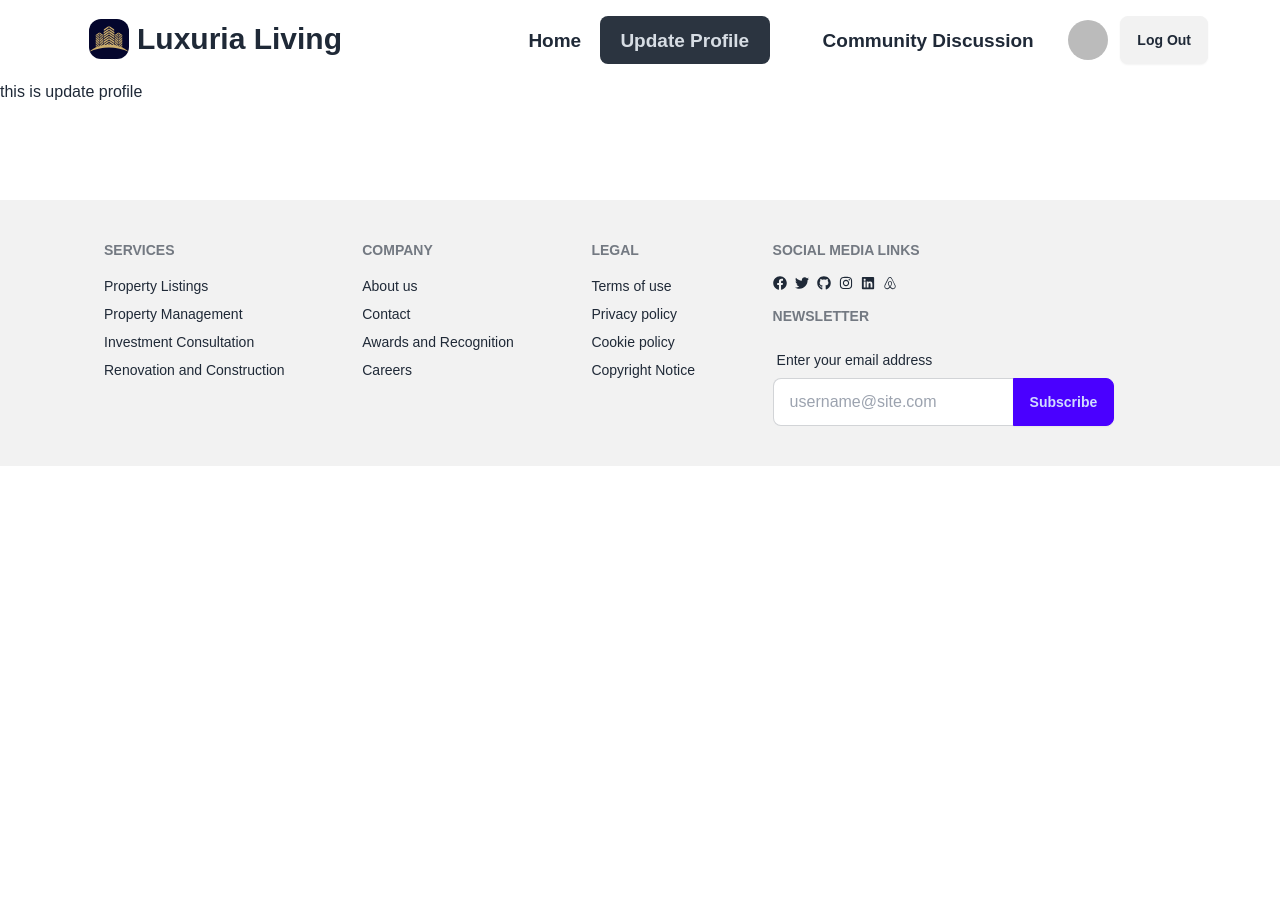
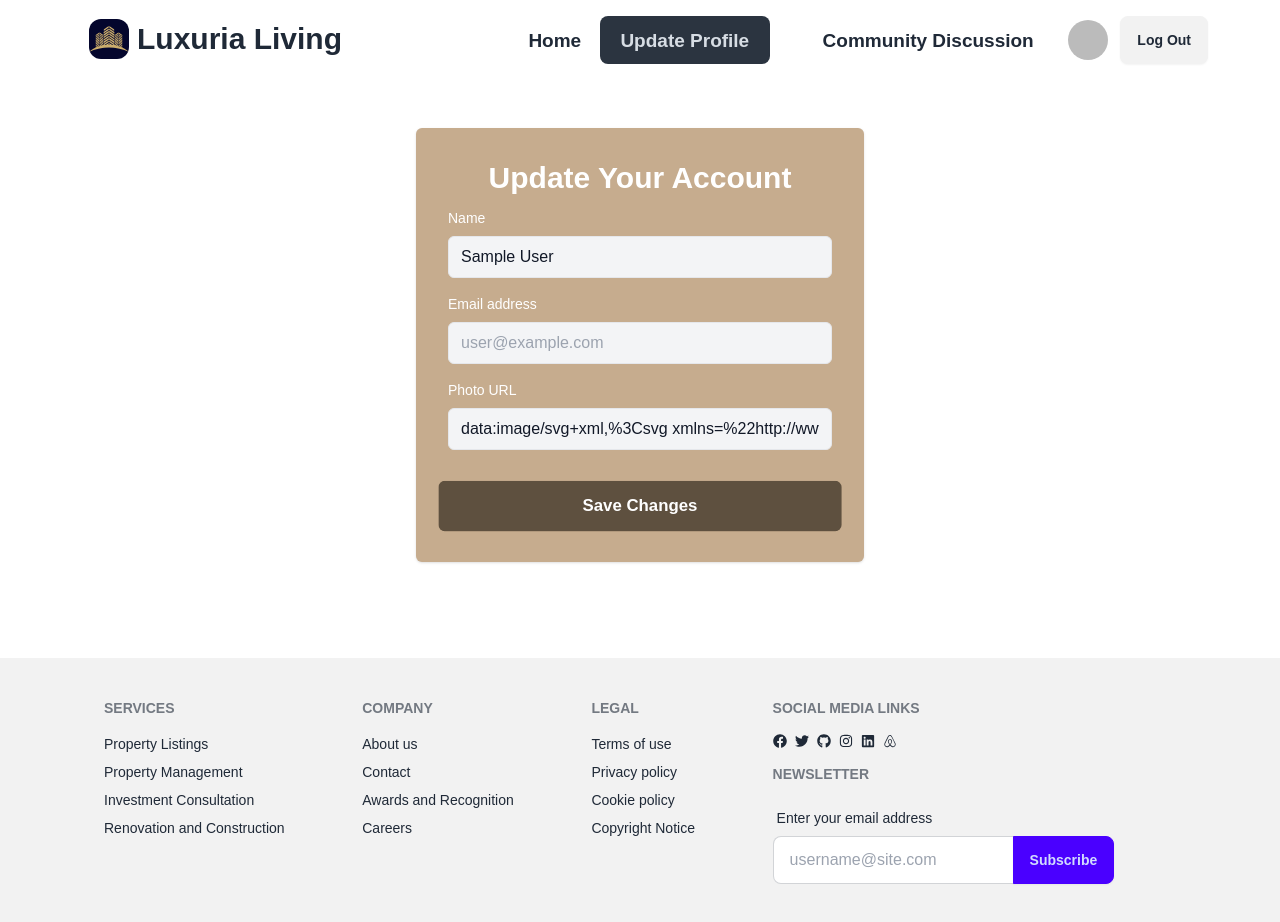
Before and after one commit to tisabbir/luxuria-living, a React (Vite) app: page /update in a window 1280 px wide. Before the commit the page ends 800 px from the top, so only its background shows below. Built offline with nearby package versions, Linux system fonts and the light colour scheme; no server answers; sample sign-in values are in the browser's storage; a web font is replaced by a local one.

Commit message:
User Profile is now updated

```diff
--- a/src/components/BannerText.jsx
+++ b/src/components/BannerText.jsx
@@ -1,4 +1,4 @@
-
+import "animate.css"
 
 const BannerText = () => {
     return (
@@ -9,7 +9,7 @@ const BannerText = () => {
 
 <p className="text-sm font-sans mt-6 max-w-96">Your premier destination for exquisite properties, offering unparalleled elegance, opulence, and personalized service. Begin your journey today.</p>
 
-<a href="#featured" className="btn bg-[#C6AC8E] border-none text-white mt-6">Show Estates</a>
+<a href="#featured" className="btn bg-[#5E503F] border-none text-white mt-6 animate__animated animate__pulse animate__infinite	">Show Estates</a>
         </div>
     );
 };
--- a/src/components/Estate.jsx
+++ b/src/components/Estate.jsx
@@ -37,7 +37,7 @@ const Estate = ({estate}) => {
 
            <div className="flex gap-1 justify-center items-center">Ratings : <FaStar /> <FaStar /> <FaStar /> <FaStar /> <FaStarHalfStroke /> {rating} </div>
 
-           <Link to={`/details/${id}`} className="btn bg-[#5E503F] w-full text-white">{view_property_button}</Link>
+           <Link to={`/details/${id}`} className="btn bg-[#5E503F] w-full text-white animate__animated animate__pulse animate__infinite	 ">{view_property_button}</Link>
 
 
 
--- a/src/components/Nav.jsx
+++ b/src/components/Nav.jsx
@@ -57,9 +57,9 @@ const Nav = () => {
 
 
           <div className="relative">
-          <img src={user.photoURL} alt="" className="rounded-full w-10 h-10 peer" />
+          <img src={user?.photoURL} alt="" className="rounded-full w-10 h-10 peer" />
           <div className="hidden peer-hover:flex hover:flex absolute">
-            <h1>{user.displayName}</h1>
+            <h1>{user?.displayName}</h1>
           </div>
           </div>
           <button onClick={handleLogOut}  className="btn">Log Out</button>
--- a/src/components/Register.jsx
+++ b/src/components/Register.jsx
@@ -7,6 +7,7 @@ import { FaEye, FaEyeSlash } from "react-icons/fa";
 import 'react-toastify/dist/ReactToastify.css';
 import { Helmet } from "react-helmet";
 import { useState } from "react";
+import "animate.css"
 
 
 
@@ -134,7 +135,7 @@ const Register = () => {
                 }
 			</div>
 		</div>
-		<input type="submit" value={"Register"} className="w-full px-8 py-3 font-semibold rounded-md bg-[#5E503F] text-white" />
+		<input type="submit" value={"Register"} className="w-full px-8 py-3 font-semibold rounded-md bg-[#5E503F] text-white animate__animated animate__pulse animate__infinite	" />
 	</form>
             </div>
 
--- a/src/main.jsx
+++ b/src/main.jsx
@@ -30,7 +30,7 @@ const router = createBrowserRouter([
       },
       {
         path: "/update",
-        element: <UpdateProfile />,
+        element: <ProtectedRoute><UpdateProfile /></ProtectedRoute>,
       },
       {
         path: "/user",
--- a/src/pages/EstateDetails.jsx
+++ b/src/pages/EstateDetails.jsx
@@ -45,7 +45,7 @@ const EstateDetails = () => {
 
     useEffect(() => {
       if (estate_title) {
-        document.title = `${estate_title} - My Blog`;
+        document.title = `${estate_title} || Luxuria Living`;
       }
     }, [estate_title]);
 
--- a/src/pages/MainLayout.jsx
+++ b/src/pages/MainLayout.jsx
@@ -5,6 +5,8 @@ import { ToastContainer } from "react-toastify";
 
 
 const MainLayout = () => {
+
+
     return (
         <div>
             <Nav />
--- a/src/pages/UpdateProfile.jsx
+++ b/src/pages/UpdateProfile.jsx
@@ -1,14 +1,105 @@
 import { Helmet } from "react-helmet";
+import {  updateProfile } from "firebase/auth";
+import auth from "../firebase/firebase.config";
+import useAuth from "../hooks/useAuth";
+import { toast } from "react-toastify";
+import { useNavigate } from "react-router-dom";
 
 
 
 const UpdateProfile = () => {
+
+  const {user, setUser } =useAuth();
+  const navigate = useNavigate();
+
+  console.log(user.displayName);
+  console.log(user.photoURL);
+  console.log(user.email);
+
+  const successfulUpdate = () => toast.success('Congratulations ! You have successfully updated your profile.', {
+    position: "top-right",
+    autoClose: 5000,
+    hideProgressBar: false,
+    closeOnClick: true,
+    pauseOnHover: true,
+    draggable: true,
+    progress: undefined,
+    theme: "light",
+    });
+
+
+const handleUpdateProfile = (e) => {
+  e.preventDefault();
+    const name = e.target.name.value;
+    console.log(name);
+    user.displayName = name;
+    const photo = e.target.photo.value;
+    console.log(photo);
+    user.photoURL = photo;
+    console.log('user from inside', user)
+
+
+    updateProfile(auth.currentUser, {
+      displayName: name, photoURL:photo ||"https://robohash.org/Alison.png?set=set4",
+    }).then(() => {
+      console.log('profile updated');
+      successfulUpdate();
+
+      setUser({
+        ...user,
+        displayName: name,
+        photoURL: photo || "https://robohash.org/Alison.png?set=set4",
+      });
+  }).catch((error) => {
+    console.log(error)
+  });
+}
+
+
+
+
+
+
+
+
     return (
         <div>
           <Helmet>
 				<title>Update Profile || Luxuria Living</title>
 			</Helmet>
-          this is update profile
+
+      <div className="w-full mx-auto mt-12 max-w-md p-4 rounded-md shadow sm:p-8 bg-[#C6AC8E] text-white">
+
+<h2 className="mb-3 text-3xl font-semibold text-center">Update Your Account</h2>
+
+
+<form onSubmit={handleUpdateProfile}  className="space-y-8">
+
+
+<div className="space-y-4">
+
+<div className="space-y-2">
+<label htmlFor="name" className="block text-sm">Name</label>
+<input  type="text" name="name" id="name" defaultValue={user.displayName} className="w-full px-3 py-2 border rounded-md bg-gray-100 text-gray-900"  />
+</div>
+
+<div className="space-y-2">
+				<label htmlFor="email" className="block text-sm">Email address</label>
+				<input type="email" name="email" id="email" placeholder={user.email} className="w-full px-3 py-2 border rounded-md bg-gray-100 text-gray-900" />
+			</div>
+
+<div className="space-y-2">
+<label htmlFor="photo" className="block text-sm">Photo URL</label>
+<input type="text" name="photo" id="photo" defaultValue={user.photoURL} className="w-full px-3 py-2 border rounded-md bg-gray-100 text-gray-900"/>
+</div>
+
+</div>
+<input type="submit" value={"Save Changes"} className="w-full px-8 py-3 font-semibold rounded-md bg-[#5E503F] text-white animate__animated animate__pulse animate__infinite	" />
+</form>
+</div>
+
+
+
         </div>
     );
 };
```
